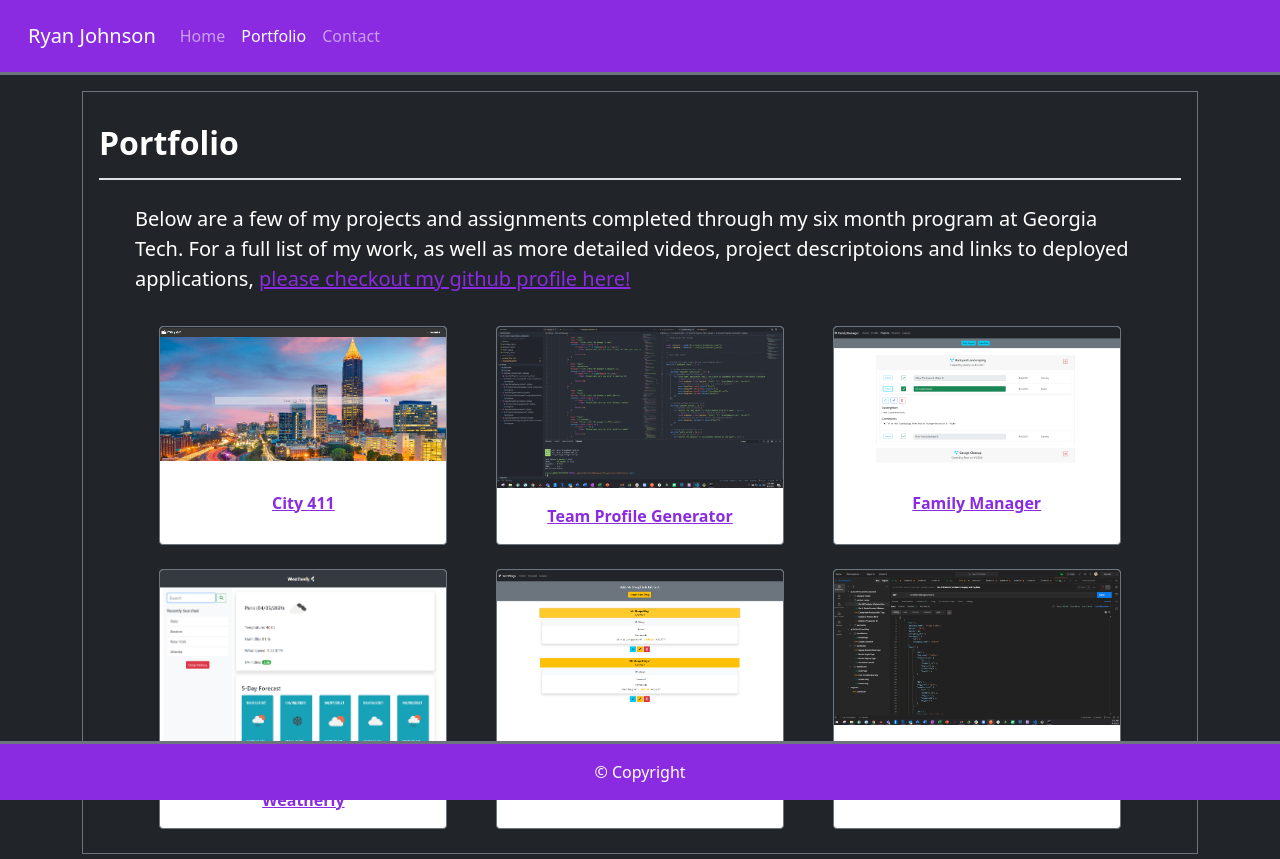
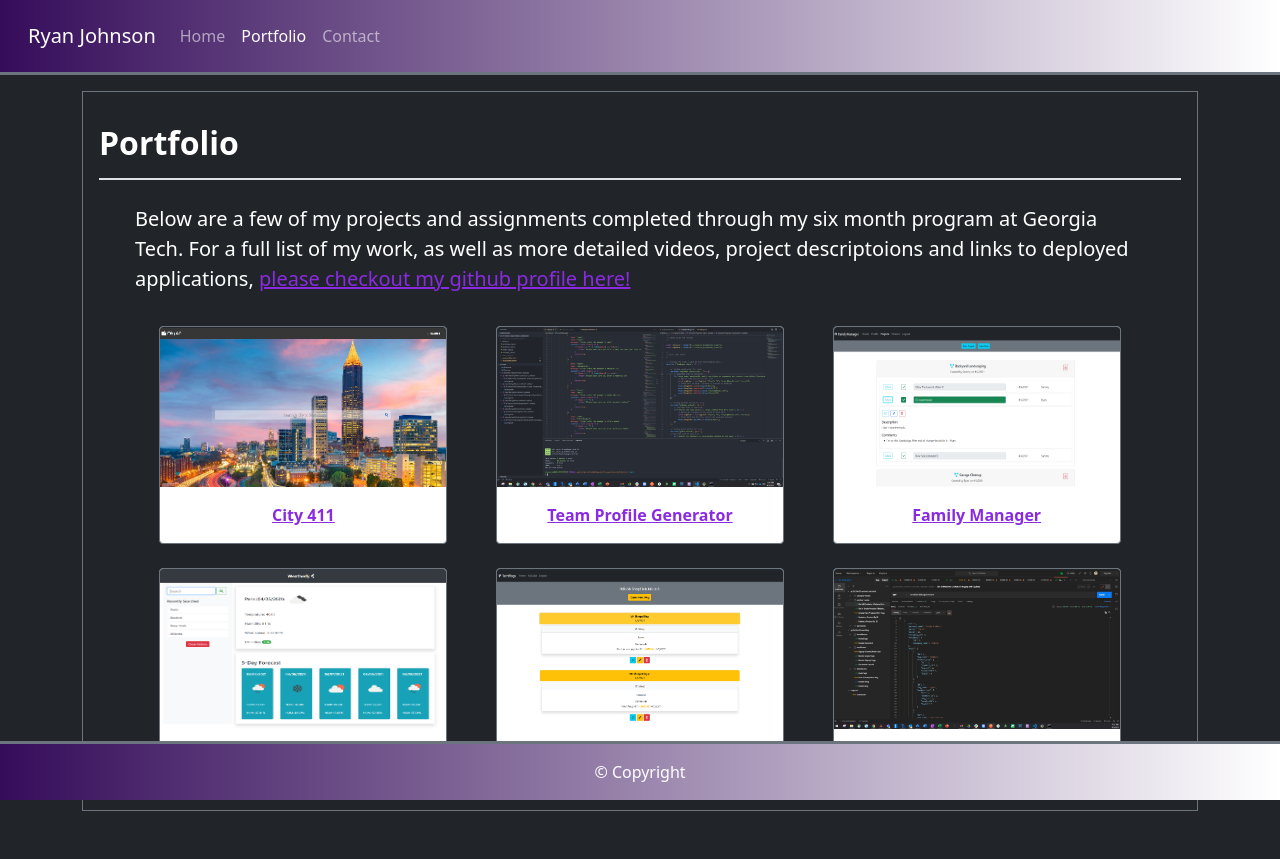
Before and after one commit to wryanj/gt_fsf_hw20_react_profile, a React (Create React App) app: page /portfolio in a window 1280 px wide. Built offline with nearby package versions, Linux system fonts and the light colour scheme.

Commit message:
updated theme colors and image height

```diff
--- a/src/components/AboutMeSection/index.js
+++ b/src/components/AboutMeSection/index.js
@@ -34,7 +34,8 @@
                     <div className="col-md-12 fs-5">
                         <p>
                             From a personal standpoint, I am married to my wife Natalie. We have a big dog whom we call Mr. Coleman. I enjoy outdoor activities such as hunting, fishing, and riding motorcycles.
-                            I love to cook, but only when its on a big green egg. I am a graduate from the University of Georgia, so another one of my hobbies is "waiting for next year" (football reference).
+                            I love to cook, but only when its on a big green egg. I am a graduate from the University of Georgia, so another one of my hobbies is "waiting for next year" (Because that
+                            is for sure, the year we will win it all).
                         </p>
                     </div>
                 </div>
--- a/src/components/Footer/index.css
+++ b/src/components/Footer/index.css
@@ -0,0 +1,3 @@
+.myNavBg {
+    background-color:blueviolet;
+}
--- a/src/components/Navbar/index.css
+++ b/src/components/Navbar/index.css
@@ -1,4 +1,4 @@
 
 .myNavBg {
-    background-color:blueviolet;
+    background-image:linear-gradient(to right, rgb(53, 12, 90),white)
 }
--- a/src/components/Navbar/index.js
+++ b/src/components/Navbar/index.js
@@ -24,7 +24,7 @@
                     <div className="collapse navbar-collapse" id="navbarNav">
                         <ul className="navbar-nav">
                             <li className="nav-item">
-                                <Link to="/" className={location.pathname==="/" || location.pathname===" " ? "nav-link active" : "nav-link"}>
+                                <Link to="/" className={location.pathname==="/" || location.pathname==="" ? "nav-link active" : "nav-link"}>
                                     Home
                                 </Link>
                             </li>
--- a/src/components/PortfolioSection/index.js
+++ b/src/components/PortfolioSection/index.js
@@ -76,11 +76,7 @@
                         href="https://github.com/tuanle99/Project-2"
                         title="EComm Backend"
                     />
-
                 </div>
-
-
-
 
             </div>
 
--- a/src/components/ProjectCard/index.css
+++ b/src/components/ProjectCard/index.css
@@ -2,6 +2,11 @@
     width: 18rem;
 }
 
+
 .a-theme {
     color: blueviolet;
 }
+
+.img-card-height {
+    height: 10rem;
+}
--- a/src/components/ProjectCard/index.js
+++ b/src/components/ProjectCard/index.js
@@ -14,7 +14,9 @@ function ProjectCard (props) {
     return (
         <div className="col-md-4 mb-2 mx-auto d-flex justify-content-center">
             <div className="card card-size text-center fw-bold border border-secondary">
-                <img src={props.src} className="card-img-top" alt={props.alt}/>
+                <div className=".card-img-div-size">
+                    <img src={props.src} className="card-img-top img-card-height " alt={props.alt}/>
+                </div>
                 <div className="card-body d-flex align-items-center justify-content-center">
                      <a className="card-text a-theme" href={props.href}>{props.title}</a>
                 </div>
--- a/src/components/Wrapper/index.js
+++ b/src/components/Wrapper/index.js
@@ -22,7 +22,7 @@
     */
 
     function Wrapper(props) {
-        return <main className="wrapper" {...props} />;
+        return <main className="wrapper mb-4 pb-5" {...props} />;
     }
 
 /* -------------------------------------------------------------------------- */
```
